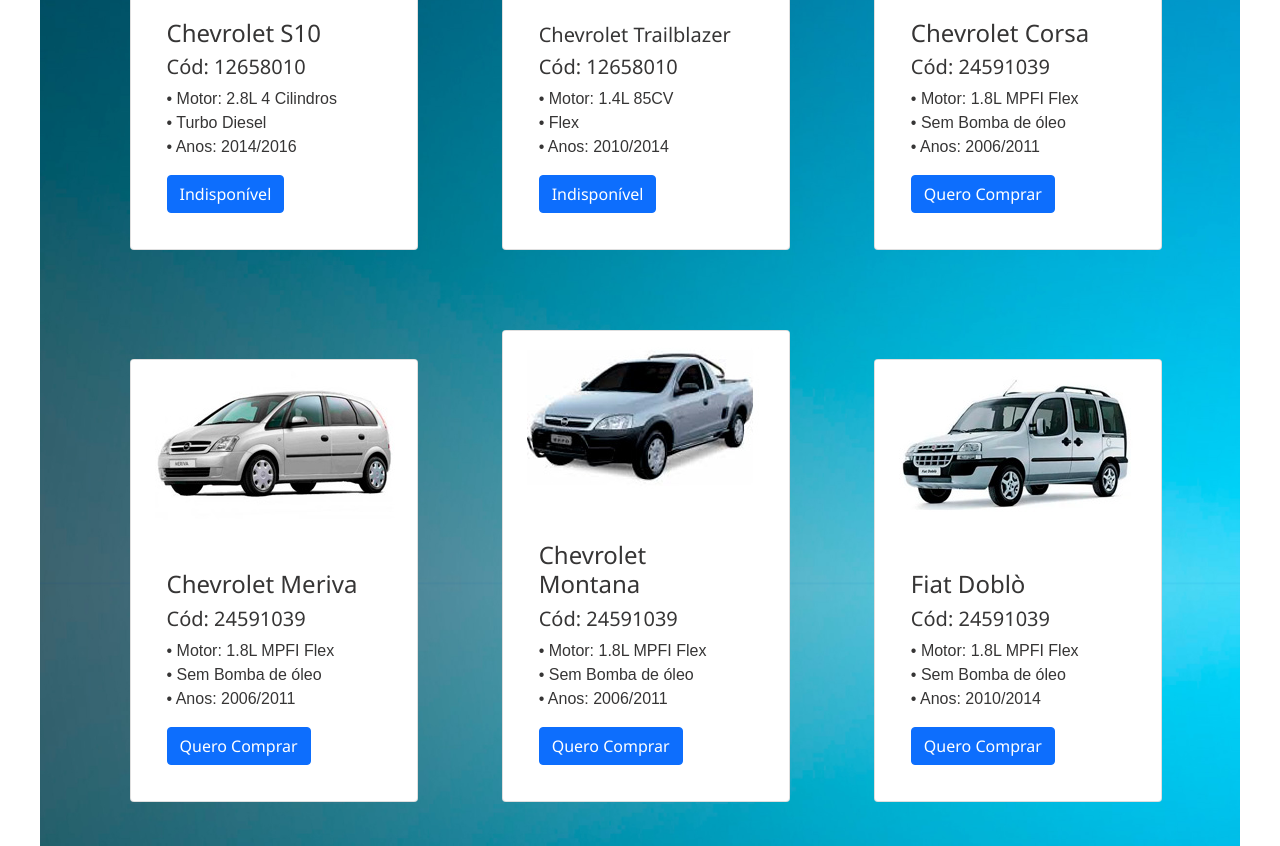
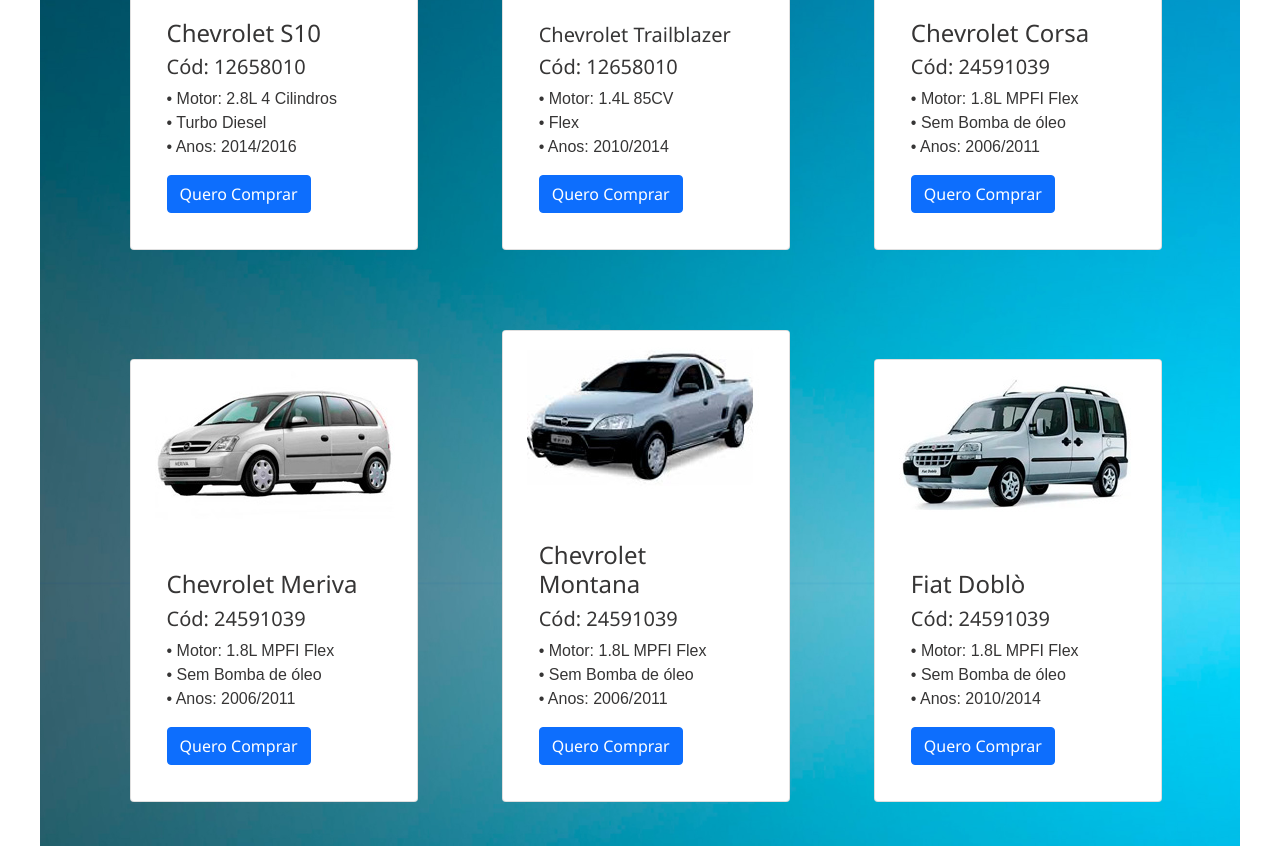
Before and after one commit to cleberbau/CatalogoOnlineMotoresParciais, a plain HTML site: page index.html in a window 1280 px wide. Shown: the part 1114-1960 px from the top of the page. Drawn offline with nearby package versions, Linux system fonts and the light colour scheme.

Commit message:
Mudança Botão

```diff
--- a/index.html
+++ b/index.html
@@ -72,7 +72,7 @@
 			  <h4 class="card-title">Chevrolet S10</h4>
 			  <h5 class="card-title">Cód: 12658010</h5>
 			  <p class="card-text cor" >• Motor: 2.8L 4 Cilindros <br> • Turbo Diesel <br> • Anos: 2014/2016</p>
-			  <a href="#" target="_blank" class="btn btn-primary botao">Indisponível</a>
+			  <a href="#" target="_blank" class="btn btn-primary botao">Quero Comprar</a>
 			</div>
 		  </div>
 	</div>
@@ -84,7 +84,7 @@
 			  <h5 class="card-title">Chevrolet Trailblazer</h5>
 			  <h5 class="card-title">Cód: 12658010</h5>
 			  <p class="card-text cor" >• Motor: 1.4L 85CV <br> • Flex <br> • Anos: 2010/2014</p>
-			  <a href="#" target="_blank" class="btn btn-primary botao">Indisponível</a>
+			  <a href="#" target="_blank" class="btn btn-primary botao">Quero Comprar</a>
 			</div>
 		  </div>
 	</div>
@@ -382,7 +382,7 @@
 			  <h4 class="card-title">Chevrolet S10</h4>
 			  <h5 class="card-title">Cód: 55503684</h5>
 			  <p class="card-text cor" >• Motor: 2.8 4CIL.<br> • Turbo Diesel <br> • Anos: 2017/2022</p>
-			  <a href="#" target="_blank" class="btn btn-primary botao">Indisponível</a>
+			  <a href="#" target="_blank" class="btn btn-primary botao">Quero Comprar</a>
 			</div>
 		  </div>
 	</div>
@@ -393,7 +393,7 @@
 			  <h4 class="card-title">Chevrolet Trailblazer</h4>
 			  <h5 class="card-title">Cód: 55503684</h5>
 			  <p class="card-text cor" >• Motor: 2.8 4CIL.<br> • Turbo Diesel <br> • Anos: 2017/2022</p>
-			  <a href="#" target="_blank" class="btn btn-primary botao">Indisponível</a>
+			  <a href="#" target="_blank" class="btn btn-primary botao">Quero Comprar</a>
 			</div>
 		  </div>
 	</div>
@@ -404,7 +404,7 @@
 			  <h4 class="card-title">Chevrolet S10</h4>
 			  <h5 class="card-title">Cód: 55503685</h5>
 			  <p class="card-text cor" >• Motor: 2.8 4CIL.<br> • Turbo Diesel <br> • Anos: 2017/2022 <br> • Série FX5 (Motor)</p>
-			  <a href="#" target="_blank" class="btn btn-primary botao">Indisponível</a>
+			  <a href="#" target="_blank" class="btn btn-primary botao">Quero Comprar</a>
 			</div>
 		  </div>
 	</div>
@@ -415,7 +415,7 @@
 			  <h4 class="card-title">Chevrolet Trailblazer</h4>
 			  <h5 class="card-title">Cód: 55503685</h5>
 			  <p class="card-text cor" >• Motor: 2.8 4CIL.<br> • Turbo Diesel <br> • Anos: 2017/2022 <br> • Série FX5 (Motor)</p>
-			  <a href="#" target="_blank" class="btn btn-primary botao">Indisponível</a>
+			  <a href="#" target="_blank" class="btn btn-primary botao">Quero Comprar</a>
 			</div>
 		  </div>
 	</div>
```
